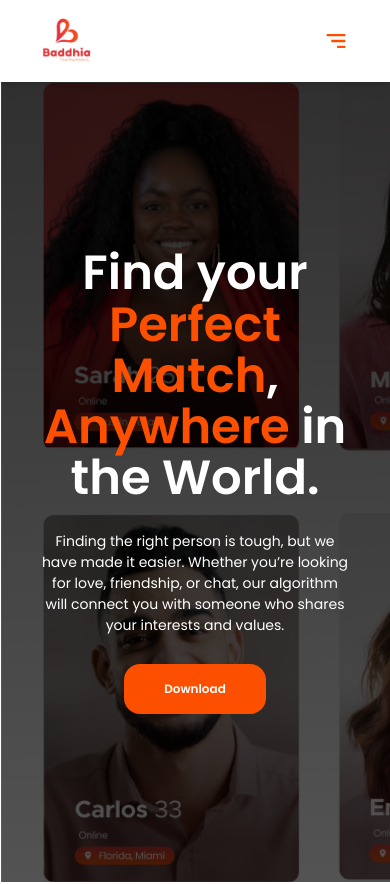
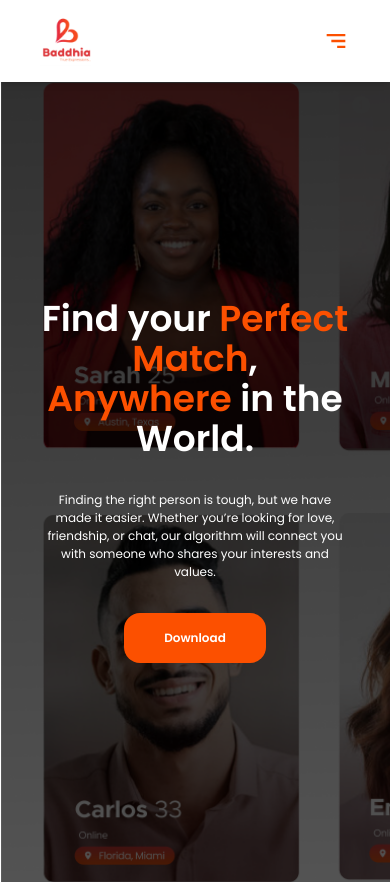
Before and after one commit to Tolutoon/baddhia, a React (Vite) app: page / in a window 390 px wide. Shown: the top 884 px of the page. Built offline with nearby package versions, Linux system fonts and the light colour scheme.

Commit message:
in progress

```diff
--- a/src/components/Hero.jsx
+++ b/src/components/Hero.jsx
@@ -4,13 +4,13 @@ function Hero() {
   return (
     <section className="py-20">
       <div className="homePage h-[95vh] w-full px-10">
-        <div className="flex flex-col justify-center w-full items-center h-full gap-y-7 mx-auto">
-          <h1 className="text-white text-center xl:max-w-6xl max-w-[80vh] xl:leading-none leading-[3.2rem] font-semibold text-5xl xl:text-[64px]">
+        <div className="flex flex-col justify-center w-full items-center h-full gap-y-8 mx-auto">
+          <h1 className="text-white text-center xl:max-w-6xl max-w-[80vh] md:leading-none leading-11 font-semibold text-4xl md:text-[64px]">
             Find your <span className="text-baddhia-orange">Perfect Match</span>
-            , <br /> <span className="text-baddhia-orange">Anywhere</span> in
+            ,<span className="text-baddhia-orange"> Anywhere</span> in
             the World.
           </h1>
-          <p className="text-white xl:max-w-[80vh] max-w-[60vh] text-center xl:text-base text-[14px]">
+          <p className="text-white xl:max-w-[80vh] max-w-[60vh] text-center xl:text-base md:text-[14px] text-[12px]">
             Finding the right person is tough, but we have made it easier.
             Whether you’re looking for love, friendship, or chat, our algorithm
             will connect you with someone who shares your interests and values.
```
